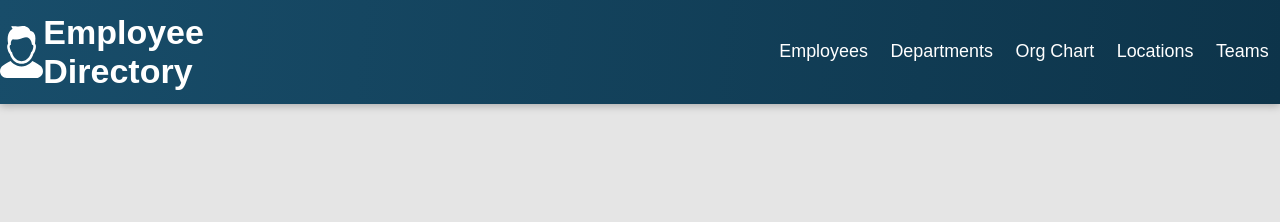
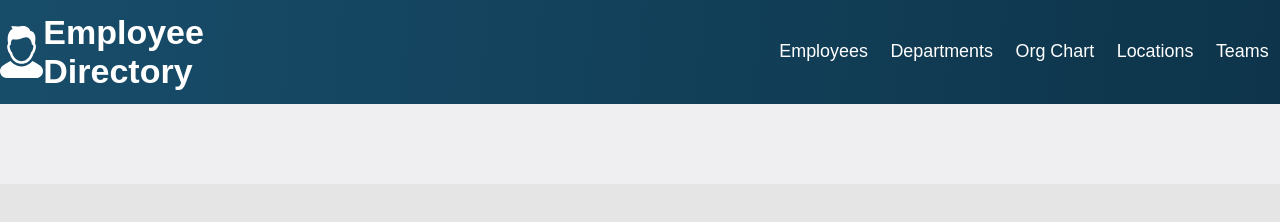
Before and after one commit to DRD161/Employee-Directory, a website: page index.html in a window 1280 px wide. Drawn offline with nearby package versions, Linux system fonts and the light colour scheme; no server answers; a web font is replaced by a local one.

Commit message:
Adding footer and styling user cards.

```diff
--- a/index.html
+++ b/index.html
@@ -38,7 +38,7 @@
     <main id="main">
         <div id="card-row"></div>
     </main>
-    <!-- <footer id="footer"></footer> -->
+    <footer id="footer"></footer>
     <script src="https://unpkg.com/axios/dist/axios.min.js"></script>
     <script src="./src/index.js"></script>
 </body>
--- a/style.scss
+++ b/style.scss
@@ -125,8 +125,8 @@ body {
     justify-content: space-between;
   }
 }
-// #footer {
-//   background: #efeff2;
-//   width: 100%;
-//   height: 10vh;
-// }
+#footer {
+  background: #efeff2;
+  width: 100%;
+  height: 10vh;
+}
```
Also changed, not shown: style.css, 1 other file.
